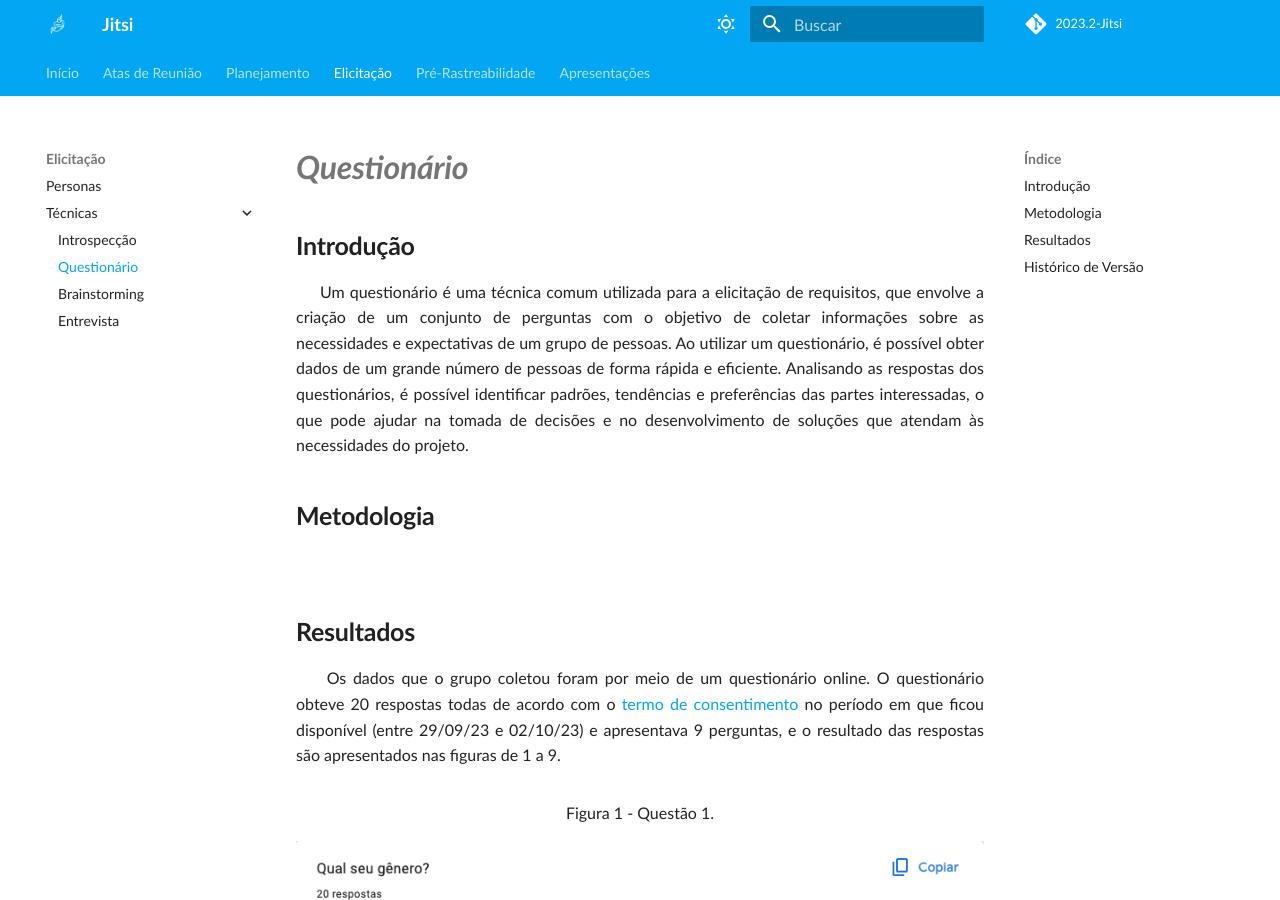
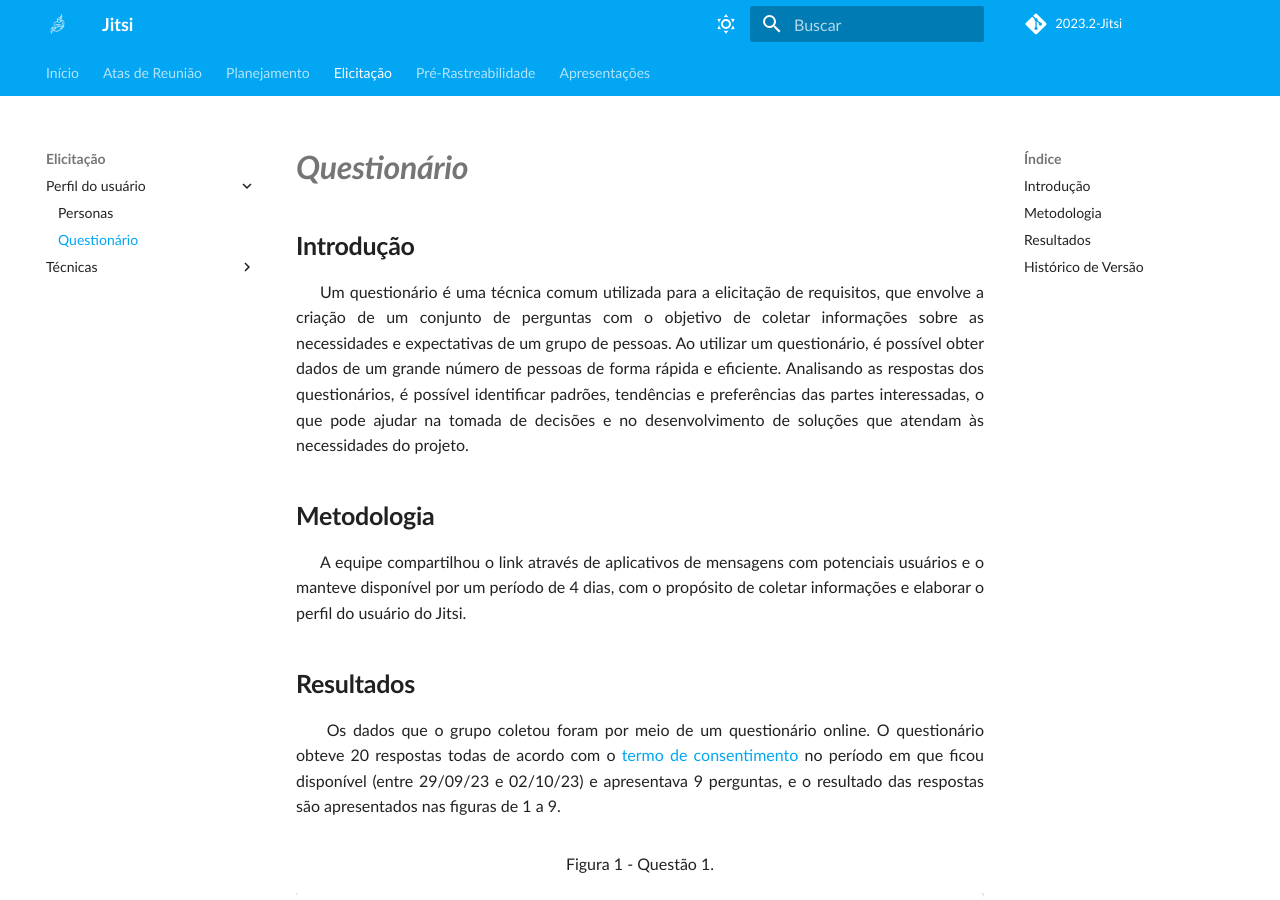
Before and after one commit to Requisitos-de-Software/2023.2-Jitsi, an MkDocs documentation site: the page built from docs/Elicitação/questionario.md, in a window 1280 px wide and 900 px high. Built offline with MkDocs 1.6.1 and Material for MkDocs 9.7.7, drawn with Linux system fonts in a browser that asks for light colours; some web fonts are replaced; comment, search, counter and statistics services are not loaded.

Commit message:
algumas aterações

```diff
--- a/docs/Elicitação/questionario.md
+++ b/docs/Elicitação/questionario.md
@@ -7,7 +7,7 @@
 
 ## **Metodologia**
 <p align="justify">
-&emsp;&emsp;
+&emsp;&emsp;A equipe compartilhou o link através de aplicativos de mensagens com potenciais usuários e o manteve disponível por um período de 4 dias, com o propósito de coletar informações e elaborar o perfil do usuário do Jitsi.
 </p>
 
 ## **Resultados**
@@ -74,7 +74,6 @@
 </figure>
 
 
-
 ## **Histórico de Versão**
 <p align="justify">
 &emsp;&emsp;A tabela n representa o histórico de versão do documento.
--- a/mkdocs.yml
+++ b/mkdocs.yml
@@ -40,12 +40,14 @@ nav:
     - Heatmap: Planejamento/heatmap.md
     - Metodologias: Planejamento/metodologias.md
   - Elicitação:
-    - Personas: Elicitação/Personas.md
+    - Perfil do usuário:
+      - Personas: Elicitação/Personas.md
+      - Questionário: Elicitação/questionario.md
     - Técnicas:
       - Introspecção: Elicitação/Introspecção.md
-      - Questionário: Elicitação/questionario.md
       - Brainstorming: Elicitação/brainstorming.md
       - Entrevista: Elicitação/entrevista.md
+      - Observação: Elicitação/observacao.md
 
   - Pré-Rastreabilidade:
     - Escolha do Aplicativo: PreRastreabilidade/AppEscolhido.md
```
Also changed, not shown: docs/Elicitação/observacao.md (added, +48 -0 lines).
